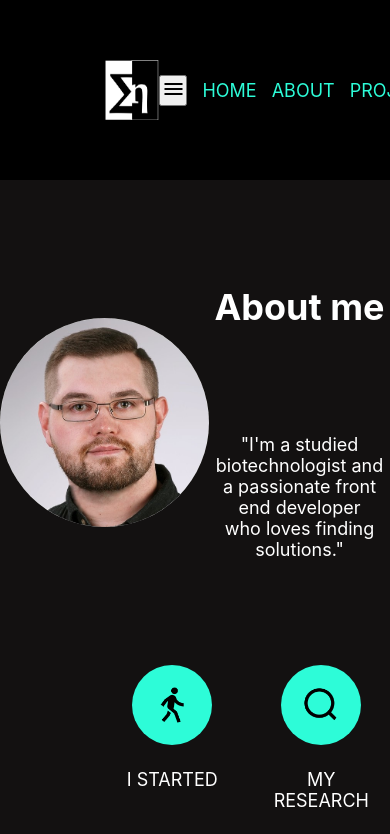
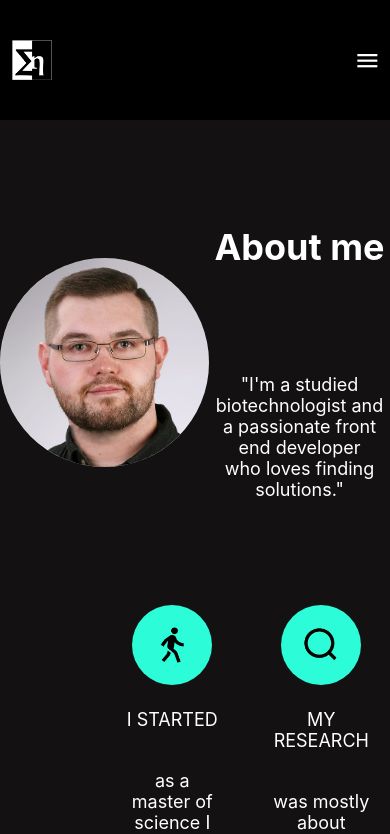
Before and after one commit to StefanHerrmann1991/portfolio, an Angular app: page /about in a window 390 px wide. Shown: the top 834 px of the page. Built offline with nearby package versions, Linux system fonts and the light colour scheme.

Commit message:
responsive header

```diff
--- a/src/app/app.module.ts
+++ b/src/app/app.module.ts
@@ -8,12 +8,11 @@ import { SkillsComponent } from './skills/skills.component';
 import { ProjectsComponent } from './projects/projects.component';
 import { JourneyComponent } from './journey/journey.component';
 import { ContactFormComponent } from './contact-form/contact-form.component';
-import { FormsModule } from '@angular/forms';
+import { FormsModule }   from '@angular/forms';
 import { ReactiveFormsModule } from '@angular/forms';
 import { FooterComponent } from './footer/footer.component';
 import { LegalNoticeComponent } from './legal-notice/legal-notice.component';
 import { MatIconModule } from '@angular/material/icon';
-import { BrowserAnimationsModule } from '@angular/platform-browser/animations';
 
 
 @NgModule({
@@ -30,11 +29,10 @@ import { BrowserAnimationsModule } from '@angular/platform-browser/animations';
   ],
   imports: [
     BrowserModule,
-    MatIconModule,
     AppRoutingModule,
     FormsModule,
     ReactiveFormsModule,
-    BrowserAnimationsModule
+    MatIconModule
   ],
   providers: [],
   bootstrap: [AppComponent]
--- a/src/app/header/header.component.html
+++ b/src/app/header/header.component.html
@@ -1,11 +1,9 @@
 <div class="header">
     <img class="logo" routerLink="/" src="assets/img/profile/logo.png">
     <button class="burger" (click)="toggleMenu()">
-        <mat-icon class="material-icons">{{ isMenuOpen ? "close" : "menu"}}</mat-icon>
-
+        <mat-icon appearance="outline" class="material-icons costom">{{ isMenuOpen ? "close" : "menu"}}</mat-icon>
     </button>
-    <mat-icon aria-hidden="false" aria-label="Example home icon" fontIcon="home">home</mat-icon>
-    <div>
+    <div class="menu" [class.is-open]="isMenuOpen">
         <a routerLink="/">HOME</a>
         <a href="#journey">ABOUT</a>
         <a href="#projects">PROJECTS</a>
--- a/src/app/header/header.component.sass
+++ b/src/app/header/header.component.sass
@@ -3,6 +3,10 @@
 html
     background-color: black
 
+.costom
+    background-color: black
+    color: white
+    font-size: 200%
 
 .header
     padding-top: $xxl
@@ -23,6 +27,40 @@ html
         &:hover
             color: $primary
 
-
 .logo
     cursor: pointer
+
+.menu
+    @media (max-width: $mobile)
+        display: none
+        &.is-open
+            display: flex
+            flex-direction: column
+            justify-content: center
+            align-items: center
+            position: absolute
+            top: 150px
+            background-color: black
+            width: 100%
+            .menu-item
+                border-bottom: 1px solid white
+
+.burger
+    border: none
+    background-color: black
+    display: none
+    @media (max-width: $mobile)
+        display: flex
+        flex-direction: row
+        justify-content: center
+        align-items: center
+
+@media (max-width: $mobile)
+    .header
+        padding-top: $l
+        padding-bottom: $l
+        padding-right: $s
+        padding-left: $s
+        img
+            height: 40px
+            width: 40px
--- a/src/styles.sass
+++ b/src/styles.sass
@@ -17,6 +17,9 @@ $xl: 54px
 $l: 40px
 $m: 24px
 $s: 12px
+$mobile: 641px
+$tablet: 1008px
+
 
 .background2
     background-color: $background
```
Also changed, not shown: 1 other file (tests, documents, lock files or other folders).
